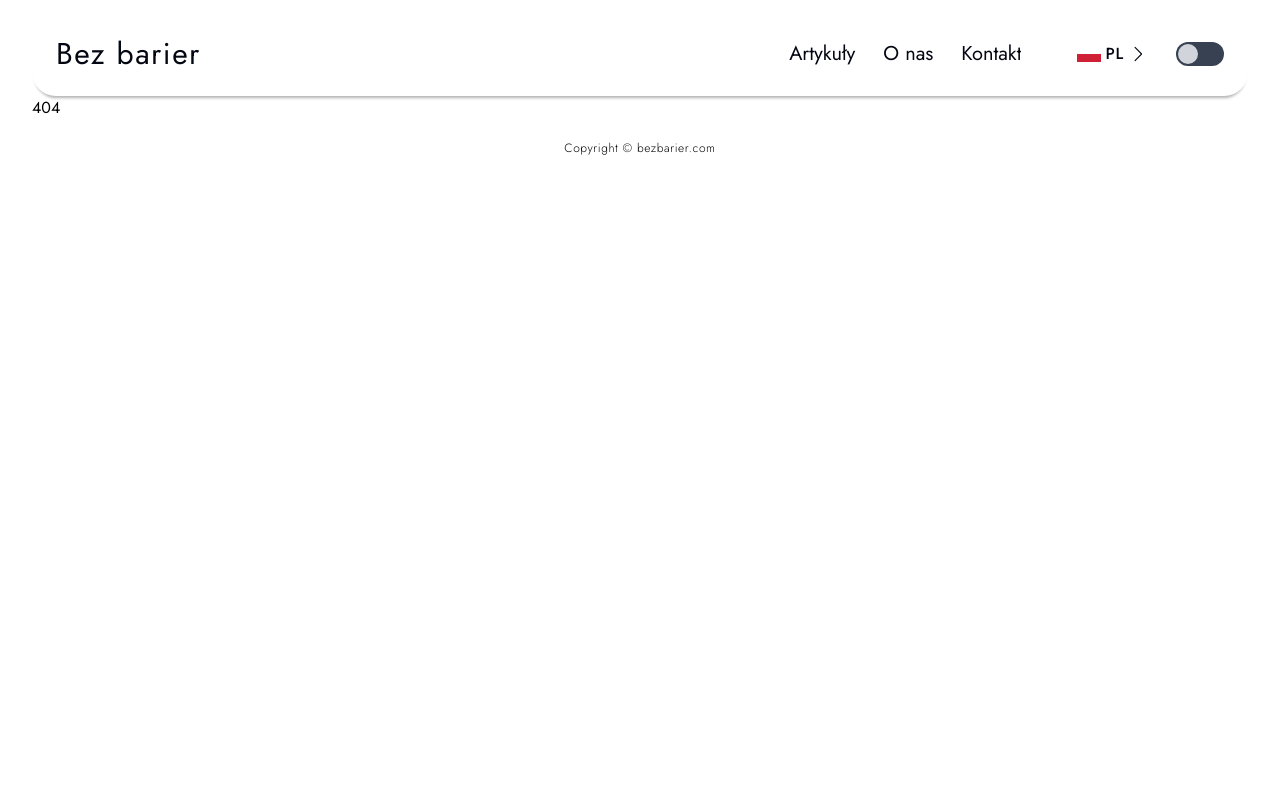
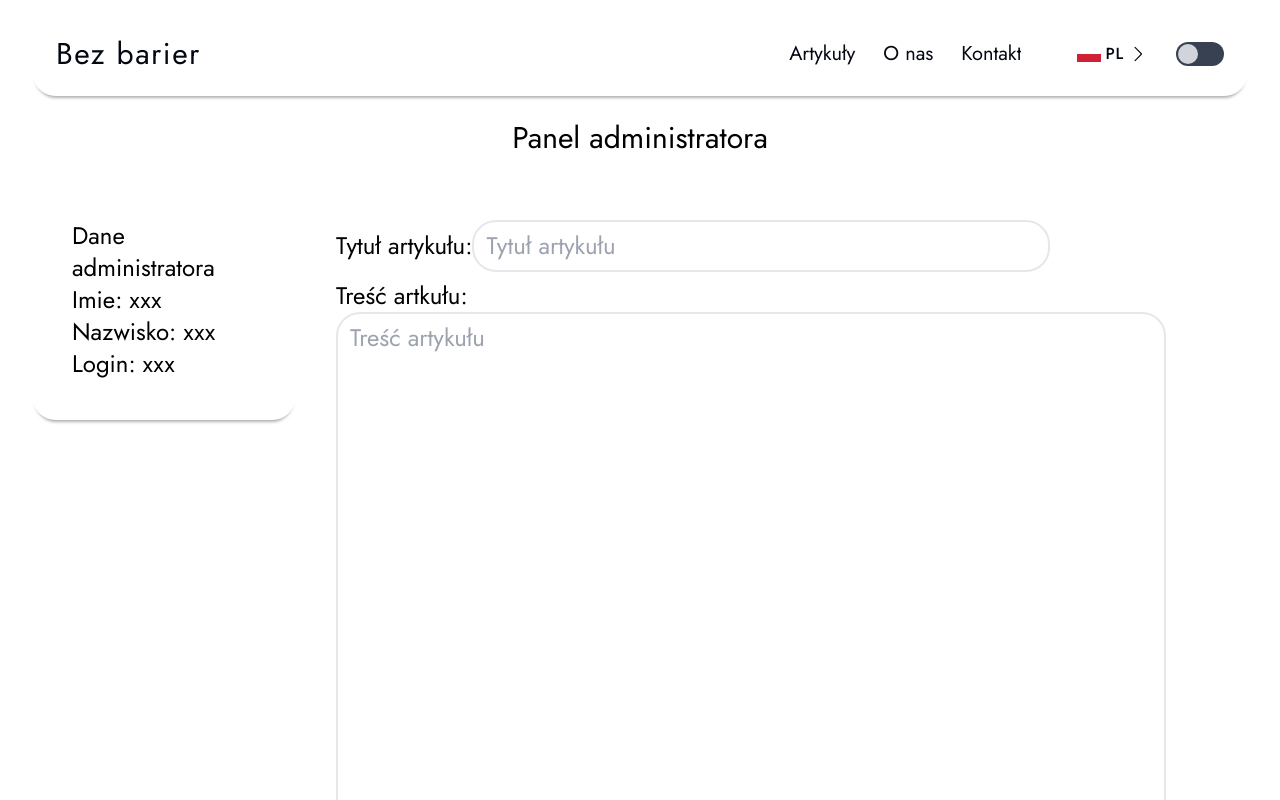
Before and after one commit to ithegiga77/nomorealone-www, a React (Vite) app: page /admin/panel in a window 1280 px wide. Before the commit this address had no page. Shown: the top 800 px of the page. Built offline with nearby package versions, Linux system fonts and the light colour scheme; no server answers.

Commit message:
Rozpoczęcie Panelu Admina w Reatcie

```diff
--- a/index.html
+++ b/index.html
@@ -12,7 +12,7 @@
     <title>Bez barier</title>
 </head>
 
-<body class="font-[Jost] px-8 dark:bg-[#18181a] ease-in-out duration-300">
+<body class="font-[Jost] px-8 dark:bg-[#18181a] toggle_theme">
     <div id="root" class="w-full max-w-full min-h-screen flex flex-col"></div>
     <script type="module" src="/src/main.tsx"></script>
 </body>
--- a/src/App.tsx
+++ b/src/App.tsx
@@ -5,8 +5,9 @@ import { createContext, useEffect, useState } from "react";
 import Loading from "./Components/Loading/Loading";
 import { GlobalContextInterface } from "./typings";
 import { Language, Theme } from "./typings/enums";
-import ArticleCard from "./Components/ArticleCard/ArticleCard";
-import Index from "./Routes/Index";
+import Index from "./Routes/Index/Index";
+import Login from "./Routes/Admin/Login";
+import Panel from "./Routes/Admin/Panel";
 
 export const GlobalContext = createContext<GlobalContextInterface>(
     {} as GlobalContextInterface
@@ -65,6 +66,8 @@ function App() {
                     <Route path="/articles/:articleId" element={<></>} />
                     <Route path="/about" element={<></>} />
                     <Route path="/contact" element={<></>} />
+                    <Route path="/admin/login" element={<Login />} />
+                    <Route path="/admin/panel" element={<Panel />} />
                     <Route path="*" element={<>404</>} />
                 </Routes>
             </GlobalContext.Provider>
--- /dev/null
+++ b/src/Routes/Admin/Login.tsx
@@ -0,0 +1,41 @@
+import { useState } from "react";
+
+const Login = () => {
+    const [errorMessage, setErrorMessage] = useState("");
+
+    function handleSubmit(e: React.SyntheticEvent<HTMLFormElement>) {
+        e.preventDefault();
+        const form = e.currentTarget;
+        const formElements = form.elements as typeof form.elements & {
+            login: { value: string };
+            password: { value: string };
+        }
+        const login = formElements.login.value;
+        const password = formElements.password.value;
+        fetch("http://localhost:3001/adminLogin", {
+            method: "POST",
+            headers: {
+                "Content-Type": "application/json",
+            },
+            body: JSON.stringify({ login, password })
+        }).then(async res => {
+            if (res.ok) {
+                window.location.href = "/admin/panel";
+            } else {
+                setErrorMessage(await res.json().then((data) => data.message));
+            }
+        })
+    }
+    return (
+        <div className="flex justify-center items-center h-[83vh]">
+            <form onSubmit={handleSubmit} method="POST" className="dark:text-white text-2xl rounded-3xl shadow-[0px_5px_3px_-3px_rgba(0,0,0,0.3)] p-10 flex flex-col items-center toggle_theme">
+                <div className="my-3">Login: <input className="dark:bg-[#18181a] rounded-3xl border-2 py-2 px-3 toggle_theme" type="text" name="login" /></div>
+                <div className="my-3">Hasło: <input className="dark:bg-[#18181a] rounded-3xl border-2 py-2 px-3 toggle_theme" type="password" name="password" /></div>
+                {errorMessage && <div className="text-red-500">{errorMessage}</div>}
+                <input className="rounded-2xl bg-green-500 hover:bg-green-600 w-fit cursor-pointer text-white py-2 px-4 toggle_theme" type="submit" value="Zaloguj się" />
+            </form>
+        </div>
+    )
+}
+
+export default Login;
--- /dev/null
+++ b/src/Routes/Admin/Panel.tsx
@@ -0,0 +1,53 @@
+import { useEffect } from "react";
+
+const Panel = () => {
+
+    useEffect(() => {
+        const response = fetch('http://localhost:3001/api/adminData', {
+            method: 'GET',
+            headers: {
+                'Content-Type': 'application/json',
+                'Accept': 'application/json'
+            }
+        }).then(response => response.json())
+            .catch((error) => {
+                console.error('Error:', error);
+            });
+
+    }, []);
+
+    return (
+        <div>
+            <div className="text-center text-3xl py-6 dark:text-white toggle_theme"><h2>Panel administratora</h2></div>
+
+            <div className="flex">
+                <div id="adminInfo" className="dark:text-white text-2xl rounded-3xl shadow-[0px_5px_3px_-3px_rgba(0,0,0,0.3)] p-10 toggle_theme h-fit">
+                    <h4>Dane administratora</h4>
+                    <p id="adminName">Imie: xxx</p>
+                    <p id="adminSurname">Nazwisko: xxx</p>
+                    <p id="adminLogin">Login: xxx</p>
+                </div>
+                <div id="createArticle" className="dark:text-white text-2xl rounded-3xl shadow-[0px_5px_3px_-3px_rgba(0,0,0,0.3)] p-10 toggle_theme">
+                    <form method="POST" action="/createArticle" encType="multipart/form-data">
+                        <div>
+                            Tytuł artykułu:
+                            <input className="dark:bg-[#18181a] rounded-3xl border-2 py-2 px-3 toggle_theme mb-2" type="text" name="articleTitle" maxLength={40} size={40}
+                                placeholder="Tytuł artykułu" />
+                        </div>
+                        <div>
+                            Treść artkułu:
+                            <textarea className="dark:bg-[#18181a] rounded-3xl border-2 py-2 px-3 toggle_theme" name="articleDescription" rows={20} cols={60}
+                                placeholder="Treść artykułu"></textarea>
+                        </div>
+                        <div>
+                            Zdjęcia: <input type="file" name="images" id="image" accept="image/*" multiple />
+                        </div>
+                        <input type="submit" value="Utwórz artykuł" />
+                    </form>
+                </div>
+            </div>
+        </div>
+    )
+}
+
+export default Panel;
```
Also changed, not shown: 1 other file (tests, documents, lock files or other folders).
